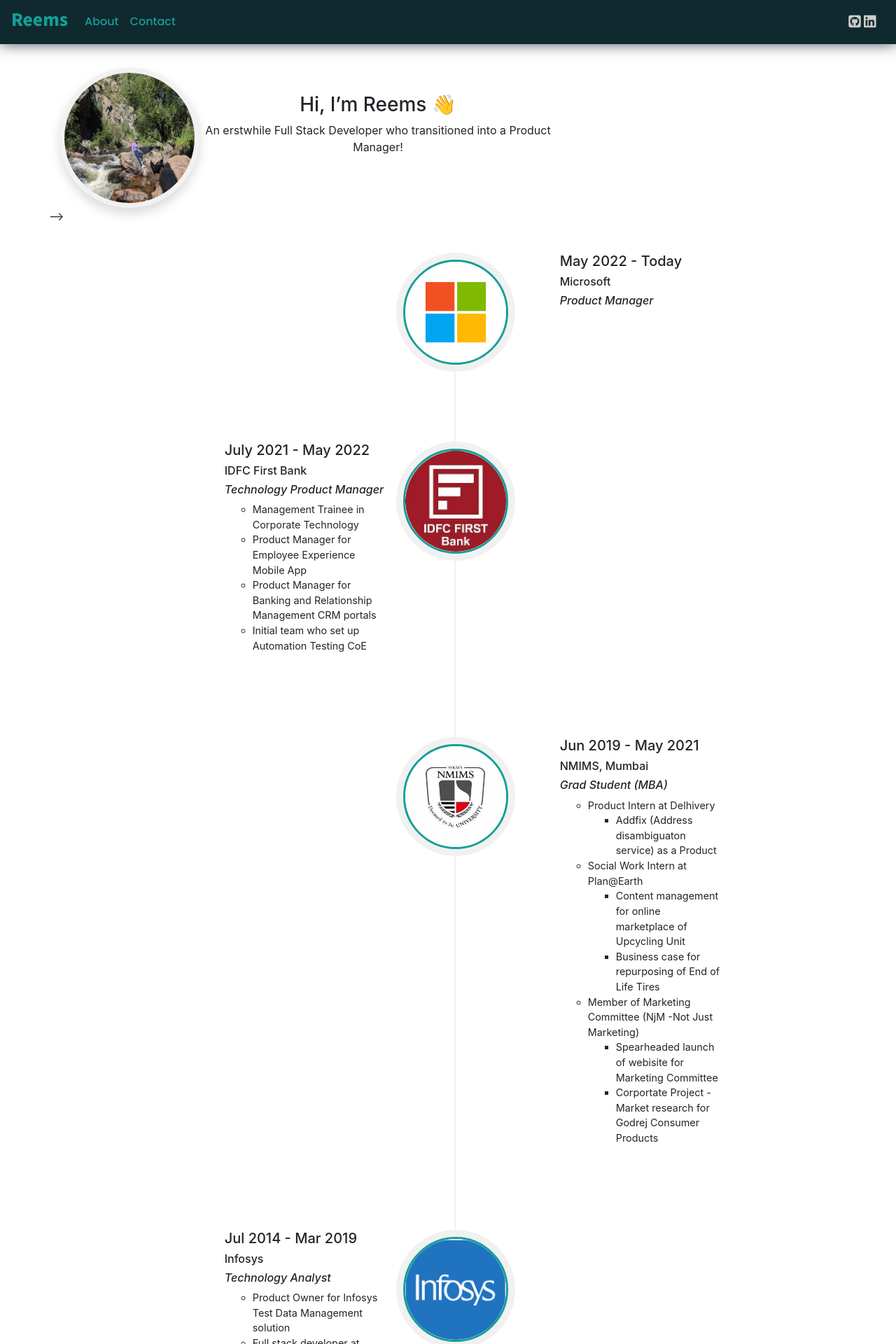
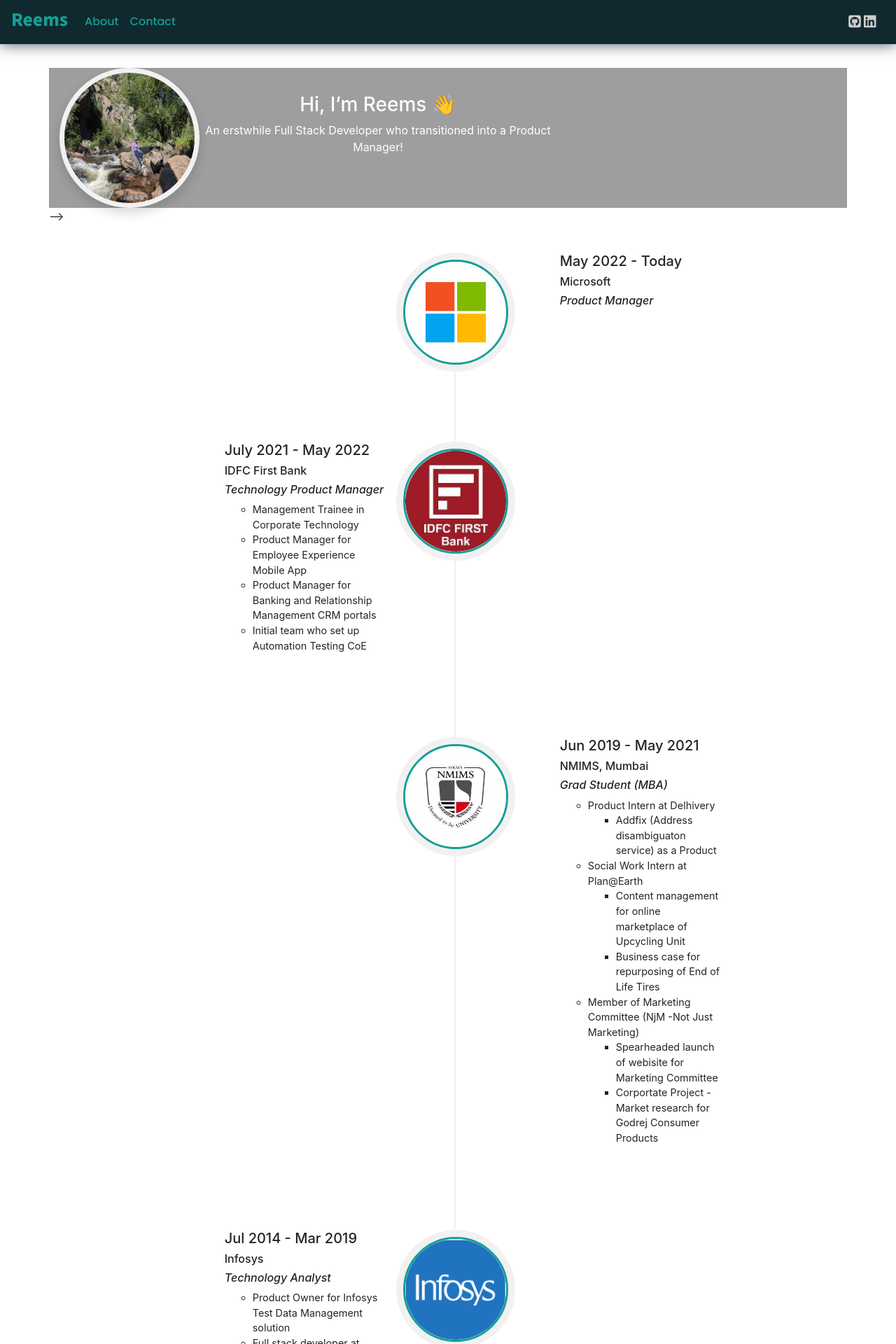
Before and after one commit to reemstk/reemstk.github.io, a Jekyll site: the page built from index.md, in a window 1280 px wide. Shown: the top 1920 px of the page at 70% size. Built offline with Jekyll 4.4.1, drawn with Linux system fonts in a browser that asks for light colours; nearby versions of some CDN libraries; comment, search, counter and statistics services are not loaded; our own code applies the rules of GitHub Pages for plain Markdown files.

Commit message:
Update main.css

```diff
--- a/css/main.css
+++ b/css/main.css
@@ -976,6 +976,9 @@
   height: auto;
   padding: 100px 0;
   text-align: center;
+  color: #fff;
+  background: url(../img/intro-bg.gif) no-repeat bottom center scroll;
+  background-color: #000;
   -webkit-background-size: cover;
   -moz-background-size: cover;
   background-size: cover;
```
